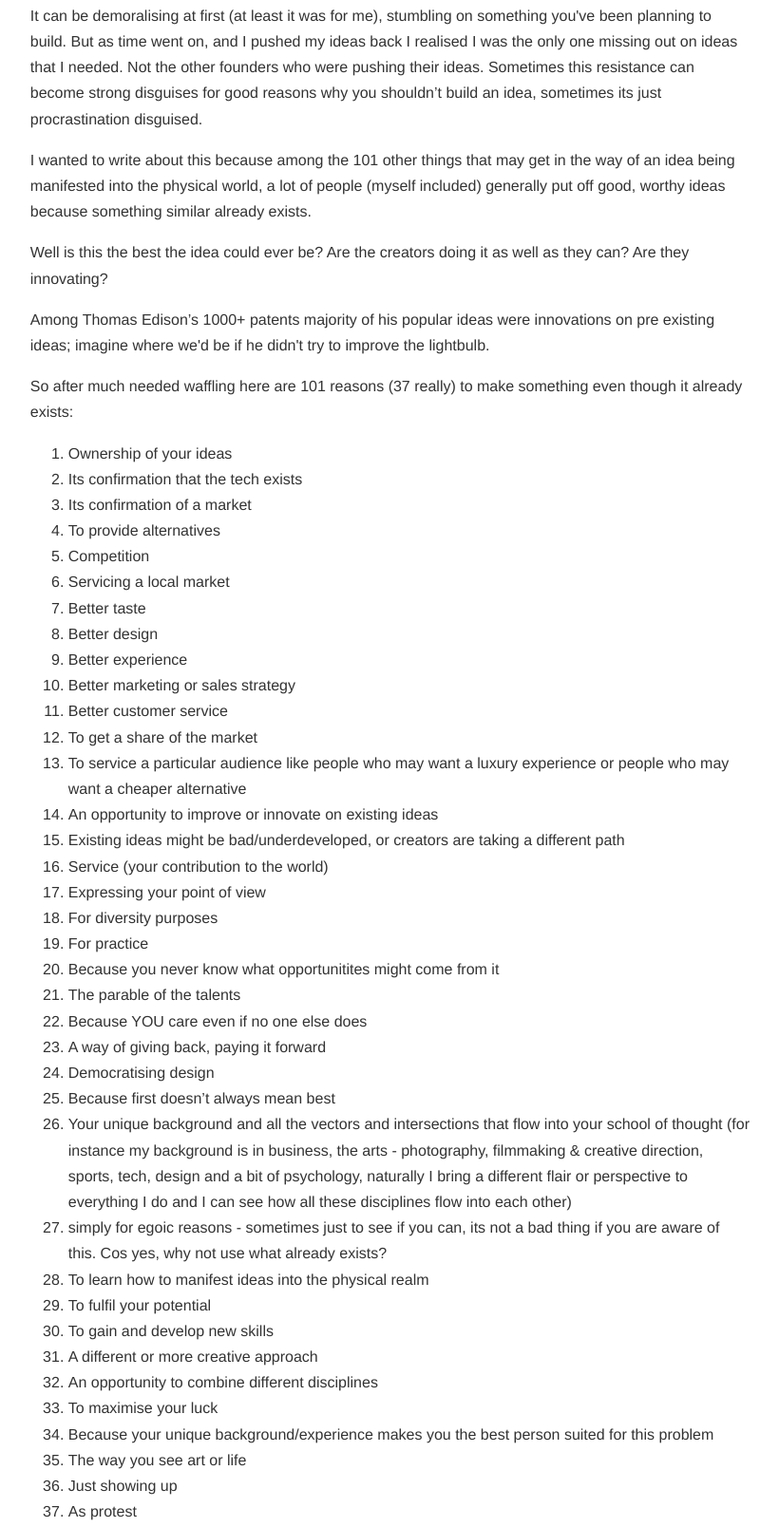
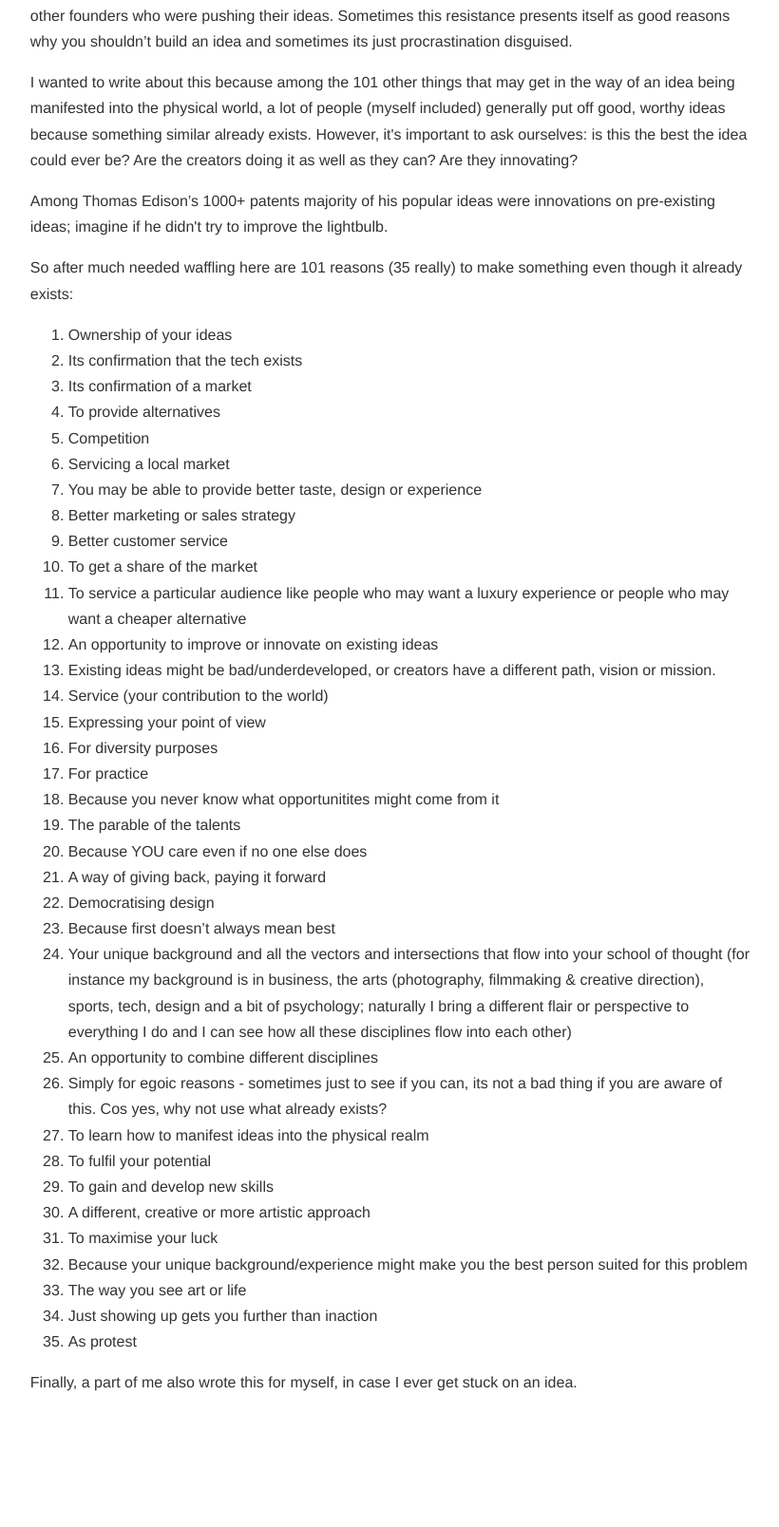
Before and after one commit to wlfbbz/mainwebsite, a plain HTML site: page SameIdea.html in a window 1280 px wide. Shown: the part 418-2026 px from the top of the page at 95% size, without its empty margins (229-1049 px from the left). After the commit the page ends 1931 px from the top, so only its background shows below. Drawn offline with Linux system fonts and the light colour scheme.

Commit message:
same idea updated

```diff
--- a/SameIdea.html
+++ b/SameIdea.html
@@ -29,17 +29,15 @@
 
 	<p>Here’s a topic I’ve wanted to write about for some time now. It’s a problem I come across almost daily - 'Someone has already built my idea so what’s the point?' Or 'If something similar exists why don’t I just use it?'</p>
 
-	<p>I encountered this problem a lot when I first got into tech, but soon came to realise it was everywhere; in almost every creative pursuit you are likely to find someone or a number of people who have the exact same idea as you. It happened a lot in photography, business and especially in design, where it was encouraged to build and improve on existing ideas. If you share your ideas publicly you might even think someone stole your idea. But if for every 1 idea 5 other people have the same idea, originality, then becomes how much of yourself you put into an idea.</p>
+	<p>I encountered this problem a lot when I first got into tech, but soon came to realise it was everywhere; in almost every creative pursuit you are likely to find someone or a number of people who have the exact same idea as you. It happened a lot in photography, business and especially in design where it was encouraged to build and improve upon existing ideas.</p>
 
-	<p>It can be demoralising at first (at least it was for me), stumbling on something you've been planning to build. But as time went on, and I pushed my ideas back I realised I was the only one missing out on ideas that I needed. Not the other founders who were pushing their ideas. Sometimes this resistance can become strong disguises for good reasons why you shouldn’t build an idea, sometimes its just procrastination disguised.</p>
+	<p>It can be demoralising at first, stumbling on something you've been planning to build for while. But as time went on, and I pushed my ideas back I realised I was the only one missing out on ideas that I needed. Not other founders who were pushing their ideas. Sometimes this resistance presents itself as good reasons why you shouldn’t build an idea and sometimes its just procrastination disguised.</p>
 
-	<p>I wanted to write about this because among the 101 other things that may get in the way of an idea being manifested into the physical world, a lot of people (myself included) generally put off good, worthy ideas because something similar already exists.</p>
+	<p>I wanted to write about this because among the 101 other things that may get in the way of an idea being manifested into the physical world, a lot of people (myself included) generally put off good, worthy ideas because something similar already exists. However, it's important to ask ourselves: is this the best the idea could ever be? Are the creators doing it as well as they can? Are they innovating?</p>
 
-	<p>Well is this the best the idea could ever be? Are the creators doing it as well as they can? Are they innovating?</p>
+	<p>Among Thomas Edison’s 1000+ patents majority of his popular ideas were innovations on pre-existing ideas; imagine if he didn't try to improve the lightbulb.</p>
 
-	<p>Among Thomas Edison’s 1000+ patents majority of his popular ideas were innovations on pre existing ideas; imagine where we'd be if he didn't try to improve the lightbulb.</p>
-
-	<p>So after much needed waffling here are 101 reasons (37 really) to make something even though it already exists:
+	<p>So after much needed waffling here are 101 reasons (35 really) to make something even though it already exists:
 		<div>
 			<ol>
 				<li>Ownership of your ideas</li>
@@ -48,15 +46,13 @@
 				<li>To provide alternatives</li>
 				<li>Competition</li>
 				<li>Servicing a local market</li>
-				<li>Better taste</li>
-				<li>Better design</li>
-				<li>Better experience</li>
+				<li>You may be able to provide better taste, design or experience</li>
 				<li>Better marketing or sales strategy</li>
 				<li>Better customer service</li>
 				<li>To get a share of the market</li>
 				<li>To service a particular audience like people who may want a luxury experience or people who may want a cheaper alternative</li>
 				<li>An opportunity to improve or innovate on existing ideas</li>
-				<li>Existing ideas might be bad/underdeveloped, or creators are taking a different path</li>
+				<li>Existing ideas might be bad/underdeveloped, or creators have a different path, vision or mission.</li>
 				<li>Service (your contribution to the world)</li>
 				<li>Expressing your point of view</li>
 				<li>For diversity purposes</li>
@@ -67,17 +63,17 @@
 				<li>A way of giving back, paying it forward</li>
 				<li>Democratising design</li>
 				<li>Because first doesn’t always mean best</li>
-				<li>Your unique background and all the vectors and intersections that flow into your school of thought (for instance my background is in business, the arts - photography, filmmaking & creative direction, sports, tech, design and a bit of psychology, naturally I bring a different flair or perspective to everything I do and I can see how all these disciplines flow into each other)</li>
-				<li>simply for egoic reasons - sometimes just to see if you can, its not a bad thing if you are aware of this. Cos yes, why not use what already exists?</li>
+				<li>Your unique background and all the vectors and intersections that flow into your school of thought (for instance my background is in business, the arts (photography, filmmaking & creative direction), sports, tech, design and a bit of psychology; naturally I bring a different flair or perspective to everything I do and I can see how all these disciplines flow into each other)</li>
+				<li>An opportunity to combine different disciplines</li>
+				<li>Simply for egoic reasons - sometimes just to see if you can, its not a bad thing if you are aware of this. Cos yes, why not use what already exists?</li>
 				<li>To learn how to manifest ideas into the physical realm</li>
 				<li>To fulfil your potential</li>
 				<li>To gain and develop new skills</li>
-				<li>A different or more creative approach</li>
-				<li>An opportunity to combine different disciplines</li>
+				<li>A different, creative or more artistic approach</li>
 				<li>To maximise your luck</li>
-				<li>Because your unique background/experience makes you the best person suited for this problem</li>
+				<li>Because your unique background/experience might make you the best person suited for this problem</li>
 				<li>The way you see art or life</li>
-				<li>Just showing up</li>
+				<li>Just showing up gets you further than inaction</li>
 				<li>As protest</li>
 		</ol>
 			</div>
```
